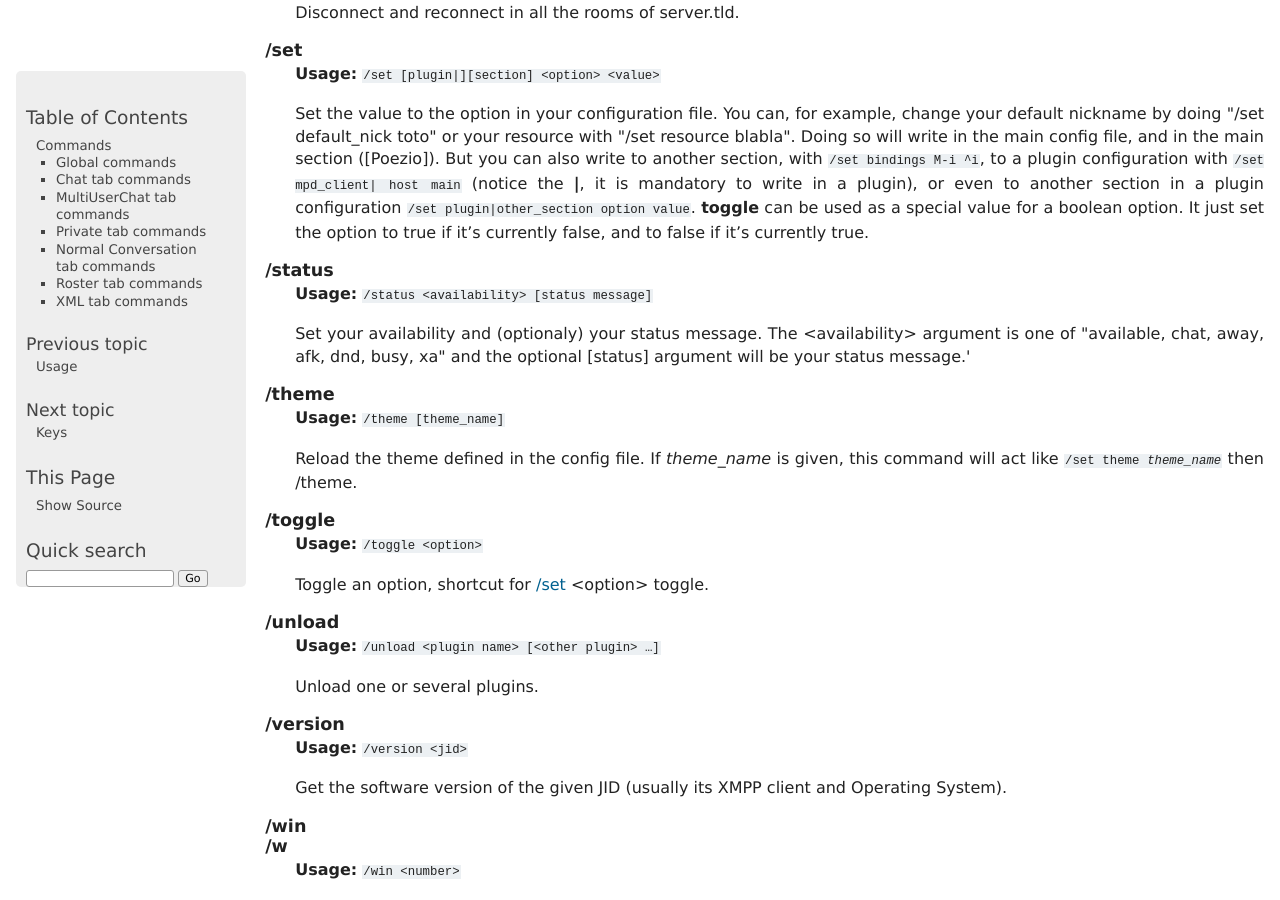
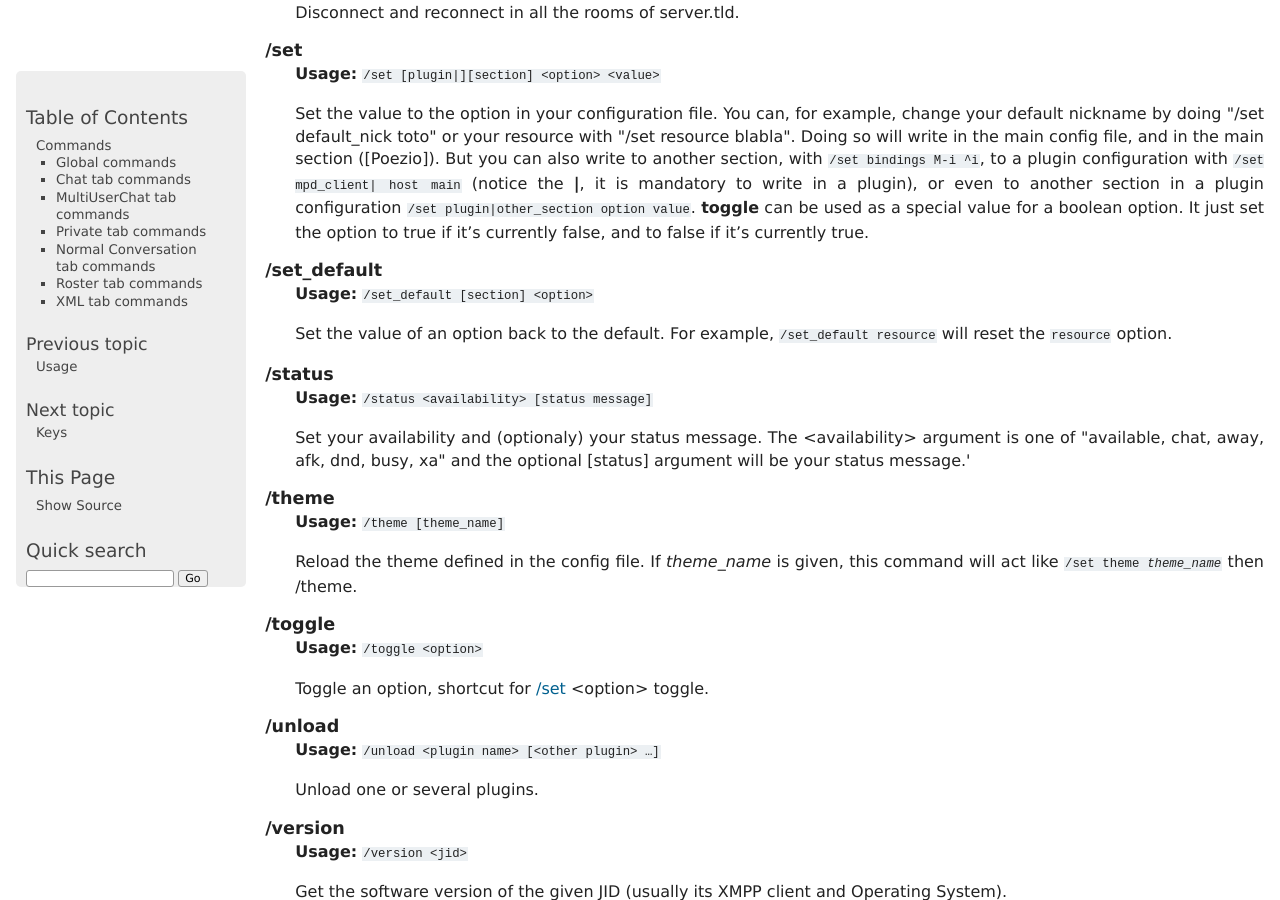
Before and after one commit to poezio/poezio, a Sphinx documentation site: the page built from doc/source/commands.rst, in a window 1280 px wide and 900 px high, scrolled down 4037 px. Built offline with Sphinx 7.4.7, drawn with Linux system fonts in a browser that asks for light colours.

Commit message:
Add documentation for /set_default
and fix minor typing mistakes too

```diff
--- a/doc/source/commands.rst
+++ b/doc/source/commands.rst
@@ -145,6 +145,12 @@ These commands work in *any* tab.
         value``.  **toggle** can be used as a special value for a boolean option. It
         just set the option to true if it’s currently false, and to false if it’s
         currently true.
+
+    /set_default
+        **Usage:** ``/set_default [section] <option>``
+
+        Set the value of an option back to the default. For example,
+        ``/set_default resource`` will reset the ``resource`` option.
 
     /toggle
         **Usage:** ``/toggle <option>``
```
Also changed, not shown: 1 other file.
